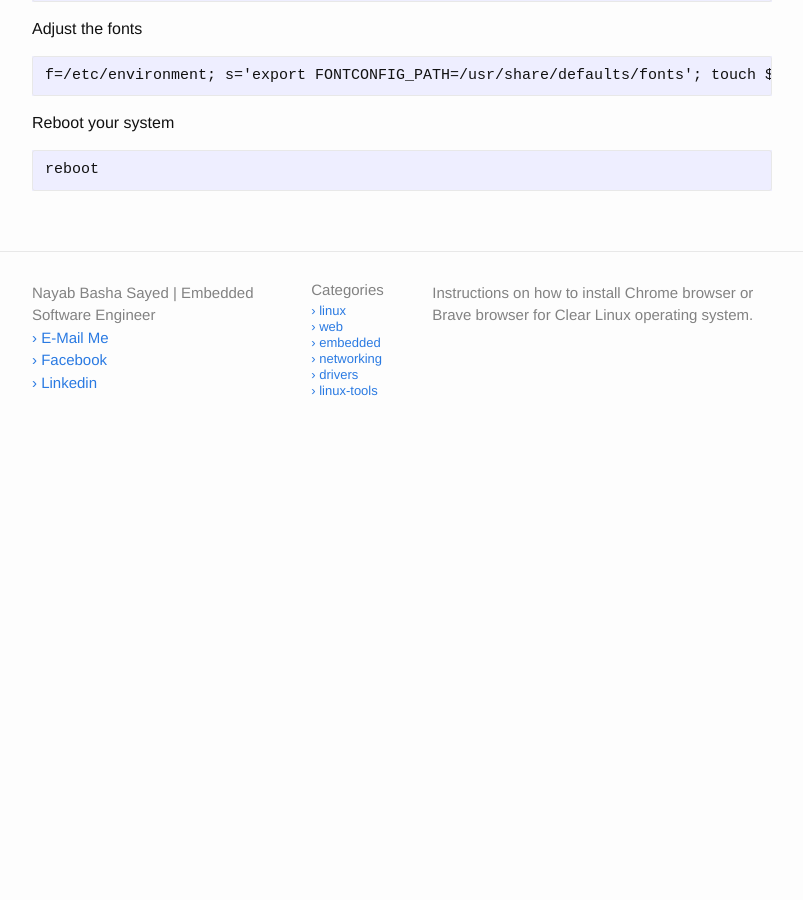
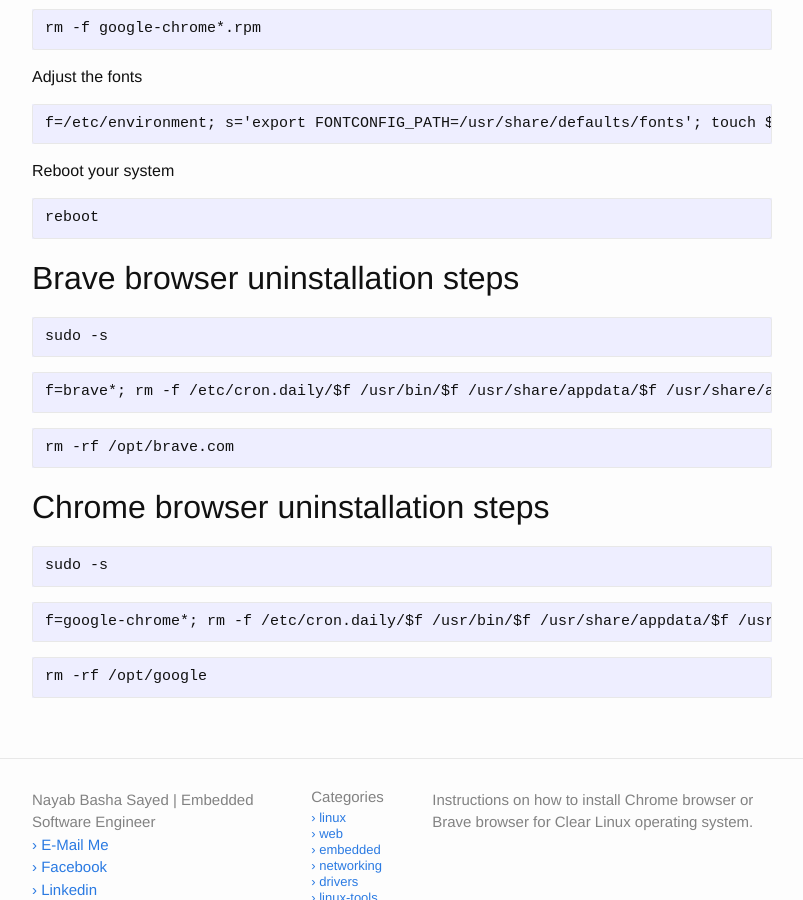
Before and after one commit to itsnayabsd/website, a Jekyll site: the page built from _posts/linux-tools/2019-05-21-brave-for-clear-linux.md, in a window 1280 px wide and 900 px high, scrolled down 2444 px. Shown: the whole window, without its empty margins (238-1041 px from the left). Built offline with Jekyll 4.4.1, drawn with Linux system fonts in a browser that asks for light colours; comment, search, counter and statistics services are not loaded; before the commit the page ends 2902 px from its top, so only the background shows below that; some of the changed text lies outside the part shown.

Commit message:
Modified brave for linux and added references to transact

````diff
--- a/_posts/linux-tools/2019-05-21-brave-for-clear-linux.md
+++ b/_posts/linux-tools/2019-05-21-brave-for-clear-linux.md
@@ -17,6 +17,8 @@
 So, I have written below the simplified version of the [official forum thread discussion](https://community.clearlinux.org/t/install-brave-browser/377) about the same topic on how to install Chrome and Brave browsers. Even though [I prefer Brave to Chrome](http://www.nayab.xyz/web/get-brave-browser.html), I have given instructions on how to install both.
  * <a href="#brave-install">Instructions on how to install Brave browser</a>
  * <a href="#chrome-install">Instructions on how to install Chrome browser</a>
+ * <a href="#brave-uninstall">Brave browser uninstallation steps</a>
+ * <a href="#chrome-uninstall">Chrome browser uninstallation steps</a>
 
 <h2 id="brave-install">Instructions on how to install Brave browser</h2>
 Run the following command in a terminal to get the root privileges.
@@ -89,3 +91,25 @@
 ```
 reboot
 ```
+
+<h2 id="brave-uninstall">Brave browser uninstallation steps</h2>
+```
+sudo -s
+```
+```
+f=brave*; rm -f /etc/cron.daily/$f /usr/bin/$f /usr/share/appdata/$f /usr/share/applications/$f /usr/share/gnome-control-center/default-apps/$f /usr/share/man/man1/$f /etc/pki/rpm-gpg/*brave
+```
+```
+rm -rf /opt/brave.com
+```
+
+<h2 id="chrome-uninstall">Chrome browser uninstallation steps</h2>
+```
+sudo -s
+```
+```
+f=google-chrome*; rm -f /etc/cron.daily/$f /usr/bin/$f /usr/share/appdata/$f /usr/share/applications/$f /usr/share/gnome-control-center/default-apps/$f /usr/share/man/man1/$f
+```
+```
+rm -rf /opt/google
+```
````
Also changed, not shown: 1 other file.
